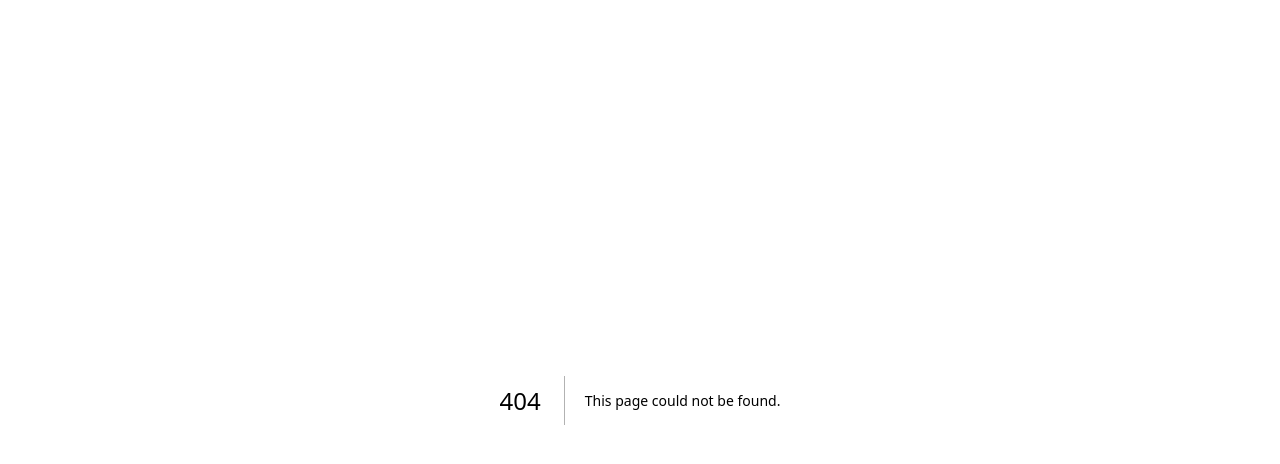
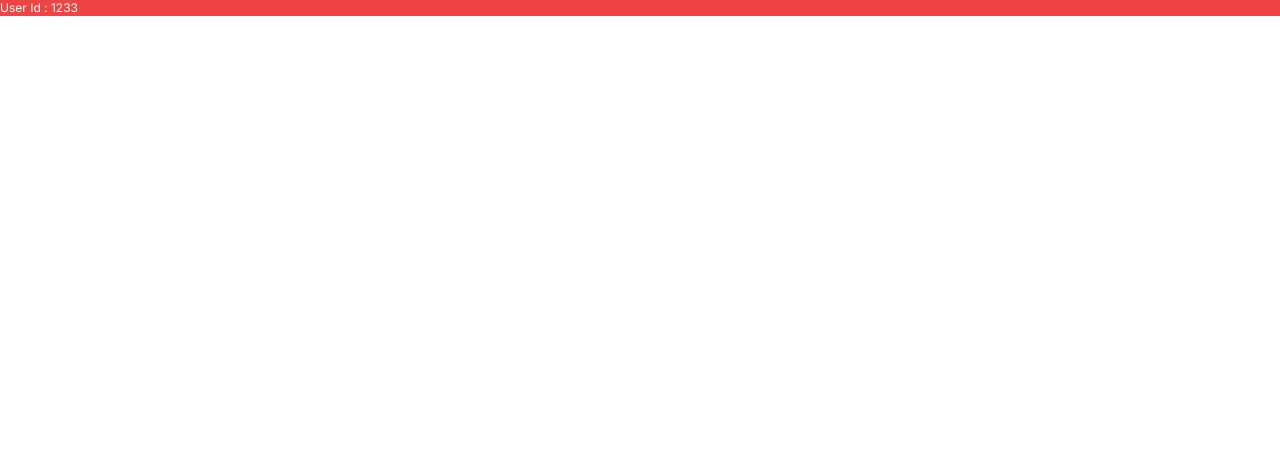
Before and after one commit to Aadilkhan12/my_miro, a Next.js app: page /user/1 in a window 1280 px wide. Before the commit this address had no page. Shown: the top 464 px of the page. Built offline with nearby package versions, Linux system fonts and the light colour scheme.

Commit message:
setup folder structure

```diff
--- /dev/null
+++ b/app/(user)/user/[UserId]/page.tsx
@@ -0,0 +1,14 @@
+interface userIdParamsProps {
+    params:{
+        userId:string,
+    };
+};
+const page = ({ params, }: userIdParamsProps) => {
+  const temp:string="1233"
+  return (
+    <div className="text-white bg-red-500 text-xs">
+      User Id : {temp}{params.userId}
+    </div>
+  );
+};
+ export default page;
--- /dev/null
+++ b/app/(user)/user/page.tsx
@@ -0,0 +1 @@
+const
--- a/app/test/page.tsx
+++ /dev/null
@@ -1,8 +0,0 @@
-const page =()=>{
-    return(
-        <>
-        test page
-        </>
-    )
-}
-export default page;
--- a/app/test/subroute/page.tsx
+++ /dev/null
@@ -1,9 +0,0 @@
-const page =()=>
-{
-    return (
-        <h1>
-            subroute test
-        </h1>
-    )
-}
-export default page;
```
Also changed, not shown: app/(user)/idex.js (added).
